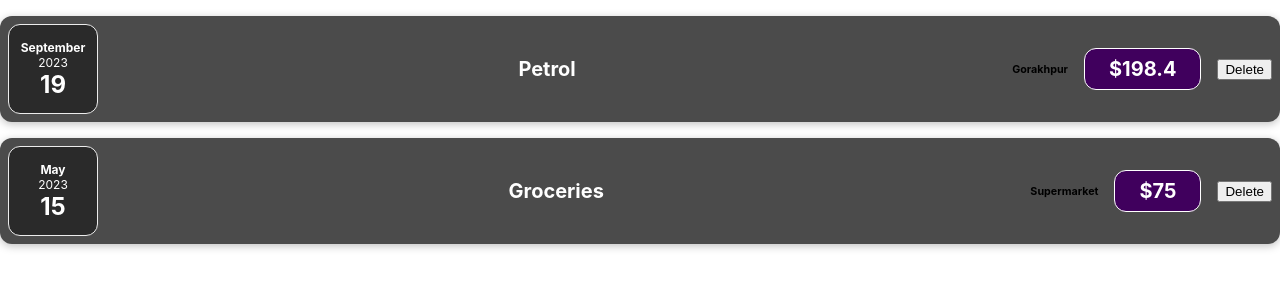
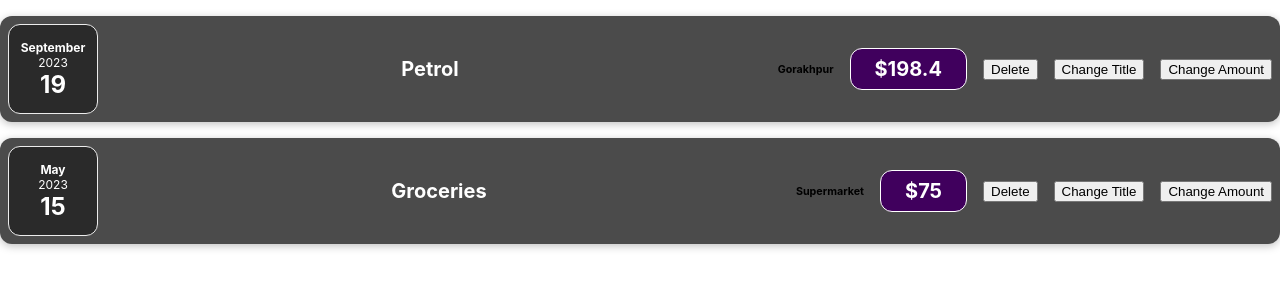
Before and after one commit to bipins867/Getting-Started-With-React, a React (Create React App) app: page / in a window 1280 px wide. Shown: the top 300 px of the page. Built offline with nearby package versions, Linux system fonts and the light colour scheme.

Commit message:
Adding Expense Amount to 100 by a button click

```diff
--- a/src/components/Expenses/ExpenseDetails.js
+++ b/src/components/Expenses/ExpenseDetails.js
@@ -1,15 +1,32 @@
 import './ExpenseItem.css'
+import React,{useState} from 'react';
+
 export default (props) => {
-  const expenseTitle = props.title;
-  const expenseAmount = props.amount;
-  const expenseLocation = props.location;
 
+
+  let expenseLocation = props.location;
+  const [expenseTitle,setTitle]=useState(props.title);
+  const [expenseAmount,setAmount]=useState(props.amount)
+  //console.log("Main Function Called")
+
+  function updateTitle(){
+      setTitle('Updated Title')
+
+      //console.log(expenseTitle)
+
+  }
+  function changeAmount(){
+    setAmount(100)
+
+  }
   return (
     <div className="expense-item__description">
       <h2>{expenseTitle}</h2>
       <h6>{expenseLocation}</h6>
       <div className="expense-item__price">${expenseAmount}</div>
       <button onClick={props.functionName}>Delete</button>
+      <button onClick={updateTitle}>Change Title</button>
+      <button onClick={changeAmount}>Change Amount</button>
     </div>
   );
 };
```
